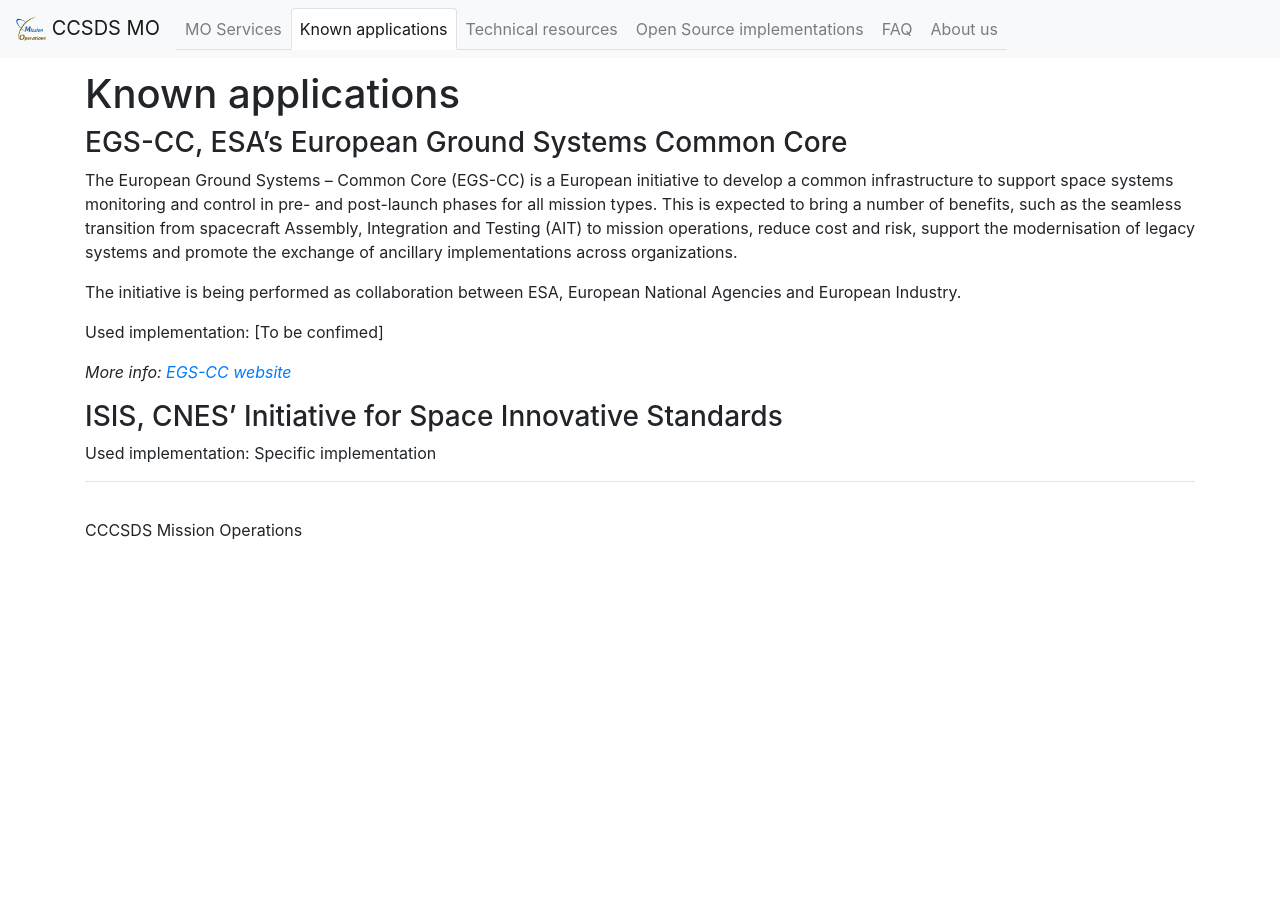
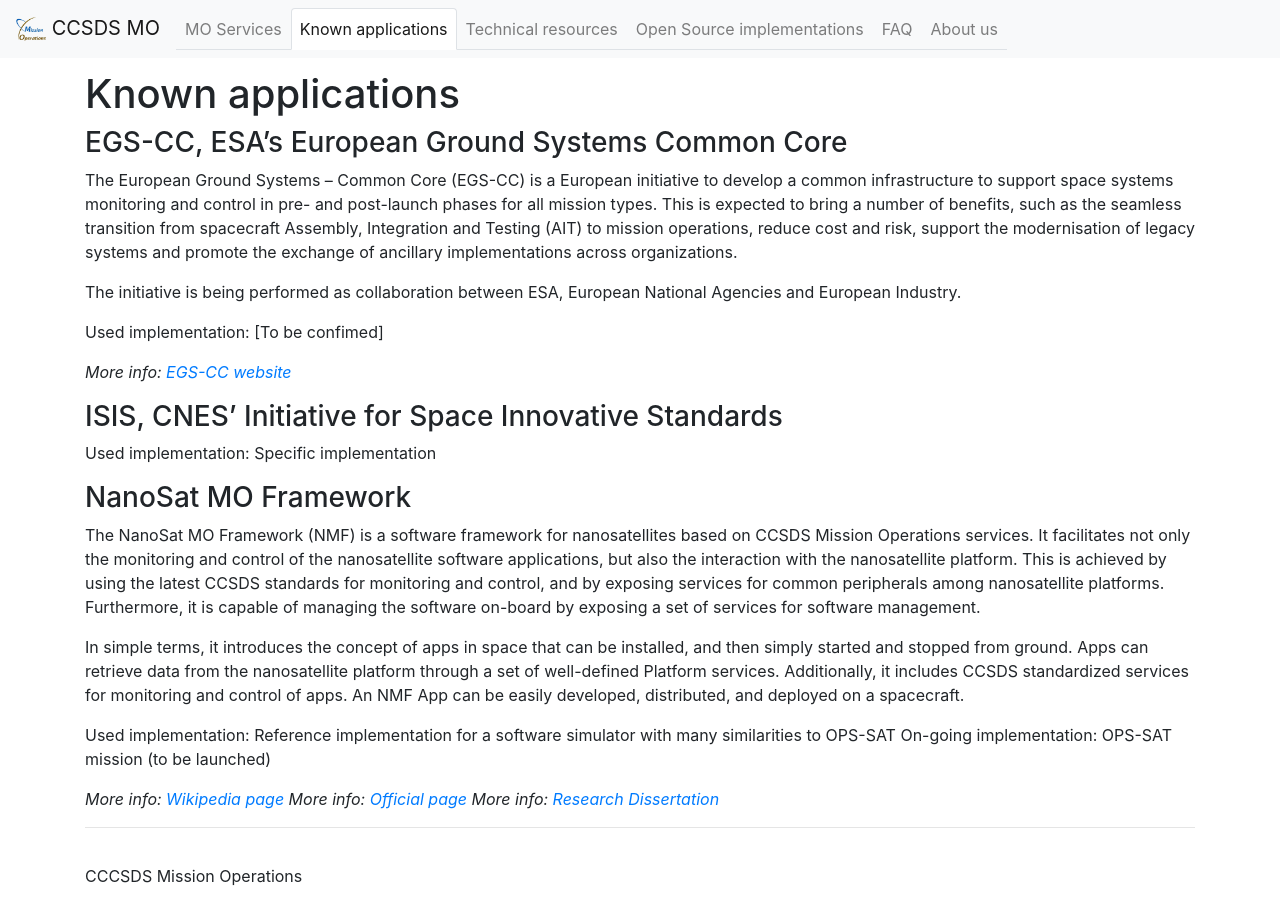
Before and after one commit to ccsdsmo/ccsdsmo.github.io, a Jekyll site: the page built from pages/known-applications.md, in a window 1280 px wide and 924 px high. Built offline with Jekyll 4.4.1, drawn with Linux system fonts in a browser that asks for light colours.

Commit message:
Added NanoSat MO Framework to the page (#4)
Added the NanoSat MO Framework description and a few links

```diff
--- a/pages/known-applications.md
+++ b/pages/known-applications.md
@@ -19,3 +19,16 @@ Used implementation: [To be confimed]
 ### ISIS, CNES' Initiative for Space Innovative Standards
 
 Used implementation: Specific implementation
+
+### NanoSat MO Framework
+
+The NanoSat MO Framework (NMF) is a software framework for nanosatellites based on CCSDS Mission Operations services. It facilitates not only the monitoring and control of the nanosatellite software applications, but also the interaction with the nanosatellite platform. This is achieved by using the latest CCSDS standards for monitoring and control, and by exposing services for common peripherals among nanosatellite platforms. Furthermore, it is capable of managing the software on-board by exposing a set of services for software management.
+
+In simple terms, it introduces the concept of apps in space that can be installed, and then simply started and stopped from ground. Apps can retrieve data from the nanosatellite platform through a set of well-defined Platform services. Additionally, it includes CCSDS standardized services for monitoring and control of apps. An NMF App can be easily developed, distributed, and deployed on a spacecraft.
+
+Used implementation: Reference implementation for a software simulator with many similarities to OPS-SAT
+On-going implementation: OPS-SAT mission (to be launched)
+
+*More info: [Wikipedia page](https://en.wikipedia.org/wiki/NanoSat_MO_Framework)*
+*More info: [Official page](https://nanosat-mo-framework.github.io/)*
+*More info: [Research Dissertation](https://www.researchgate.net/publication/321825076_A_Software_Framework_for_Nanosatellites_based_on_CCSDS_Mission_Operations_Services_with_Reference_Implementation_for_ESA's_OPS-SAT_Mission?_sg=n_0zxq2jOecgvXb2NnQl1H7iqj08haU_oOju6pkRqwIPoLmn3x2IJYrhvJdixjKLsbs0wpJ_Ty-Ok7jOvR2Sc9aunnweP9iBXpDHohgu.30U33ftmZ3i7h5SGFcykKUx4HZ5xDn0S0qVKvklotOg0wn-tQpfl3SJ59mX90Vo94DuXrKCJtkFWjqBZrige1w)*
```
